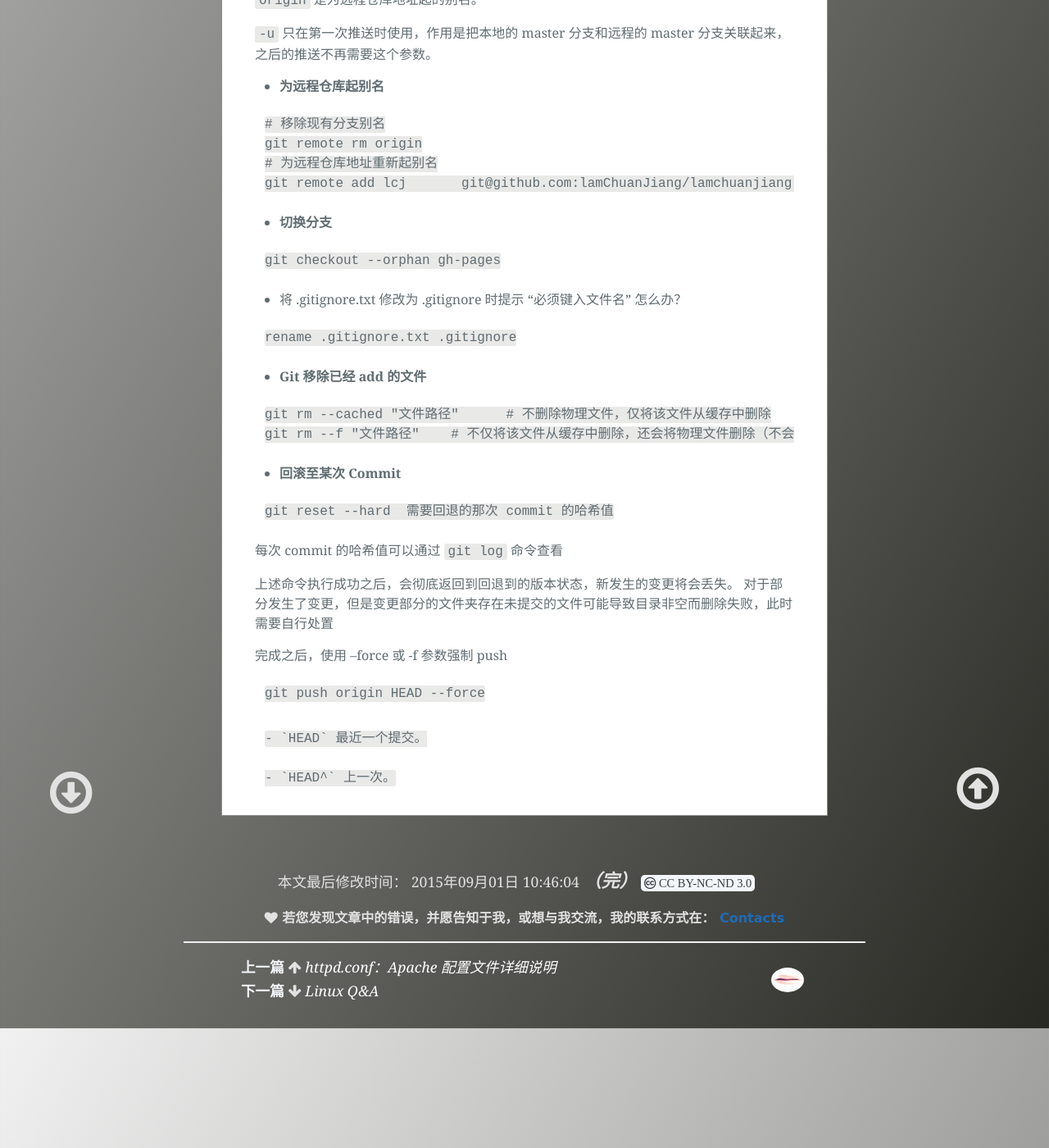
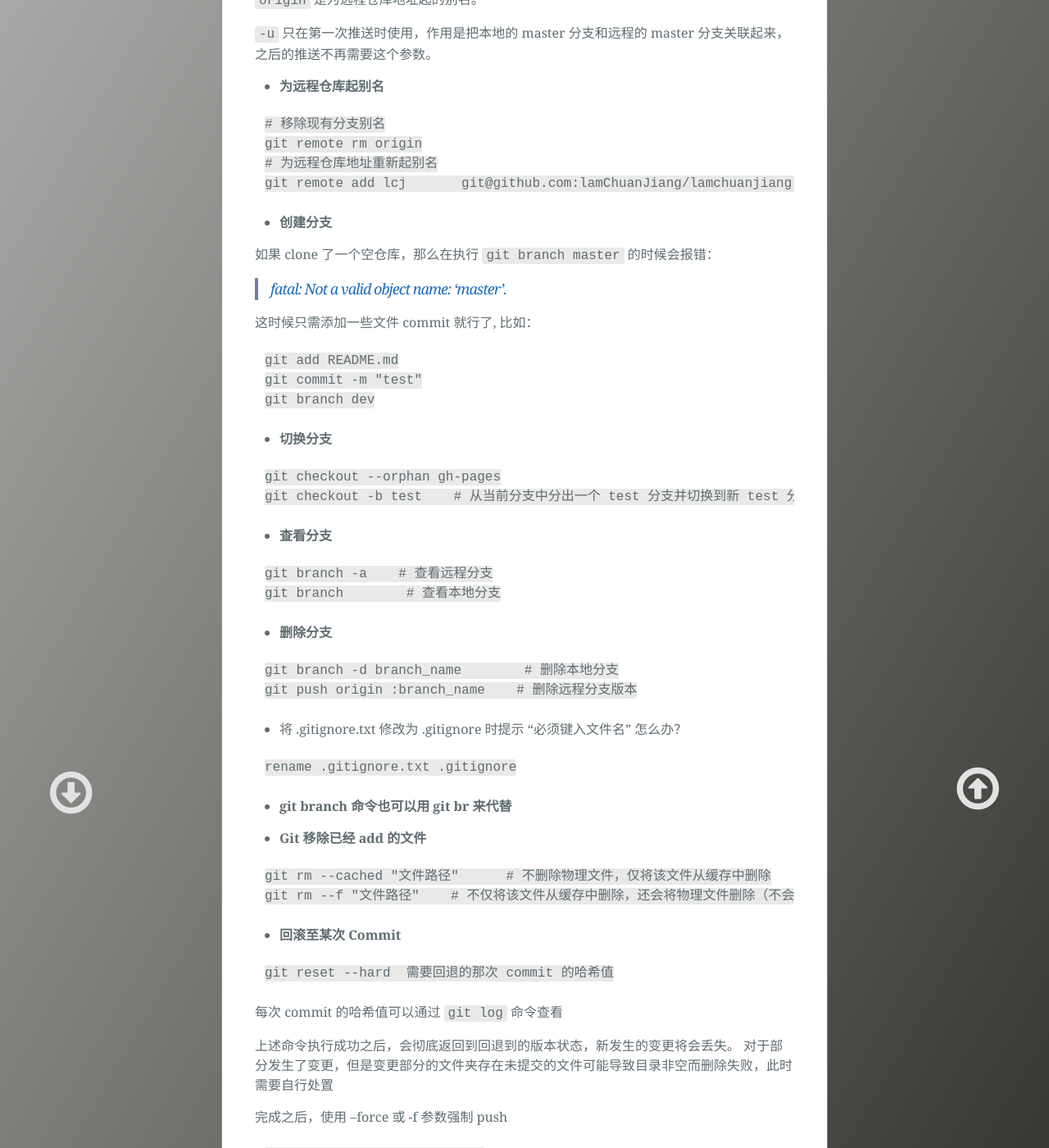
Before and after one commit to light-shadow/ckwongloy.github.io, a Jekyll site: the page built from _posts/2015-06-23-Git-Brief.md, in a window 1280 px wide and 1400 px high, scrolled down 2299 px. Shown: the whole window at 82% size. Built offline with Jekyll 4.4.1, drawn with Linux system fonts in a browser that asks for light colours; some of the changed text lies outside the part shown.

Commit message:
git ops adding

````diff
--- a/_posts/2015-06-23-Git-Brief.md
+++ b/_posts/2015-06-23-Git-Brief.md
@@ -5,7 +5,6 @@ category: CheatSheet
 tags: [Git, GitHub]
 latest: 2015年09月01日 10:46:04
 ---
-
 
 - **邮箱和密码**
 
@@ -122,10 +121,39 @@ git remote rm origin
 git remote add lcj	 git@github.com:lamChuanJiang/lamchuanjiang.git
 ```
 
+- **创建分支**
+
+如果 clone 了一个空仓库，那么在执行 `git branch master` 的时候会报错：
+
+> [fatal: Not a valid object name: 'master'.](http://stackoverflow.com/questions/9162271/fatal-not-a-valid-object-name-master)
+
+这时候只需添加一些文件 commit 就行了, 比如：
+
+```
+git add README.md
+git commit -m "test"
+git branch dev
+```
+
 - **切换分支**
 
 ```
 git checkout --orphan gh-pages
+git checkout -b test    # 从当前分支中分出一个 test 分支并切换到新 test 分支
+```
+
+- **查看分支**
+
+```
+git branch -a    # 查看远程分支
+git branch        # 查看本地分支
+```
+
+- **删除分支**
+
+```
+git branch -d branch_name        # 删除本地分支
+git push origin :branch_name    # 删除远程分支版本
 ```
 
 - 将 .gitignore.txt 修改为 .gitignore 时提示 "必须键入文件名" 怎么办？
@@ -133,6 +161,8 @@ git checkout --orphan gh-pages
 ```
 rename .gitignore.txt .gitignore
 ```
+
+- **git branch 命令也可以用 git br 来代替**
 
 - **Git 移除已经 add 的文件**
 
@@ -161,3 +191,9 @@ git push origin HEAD --force
 	- `HEAD` 最近一个提交。
 
 	- `HEAD^` 上一次。
+
+- **查看远程 Git 仓库**
+
+```
+git remote -v
+```
````
Also changed, not shown: _posts/2015-05-10-Google-Chrome-Experience.md (+13 -0 lines).
